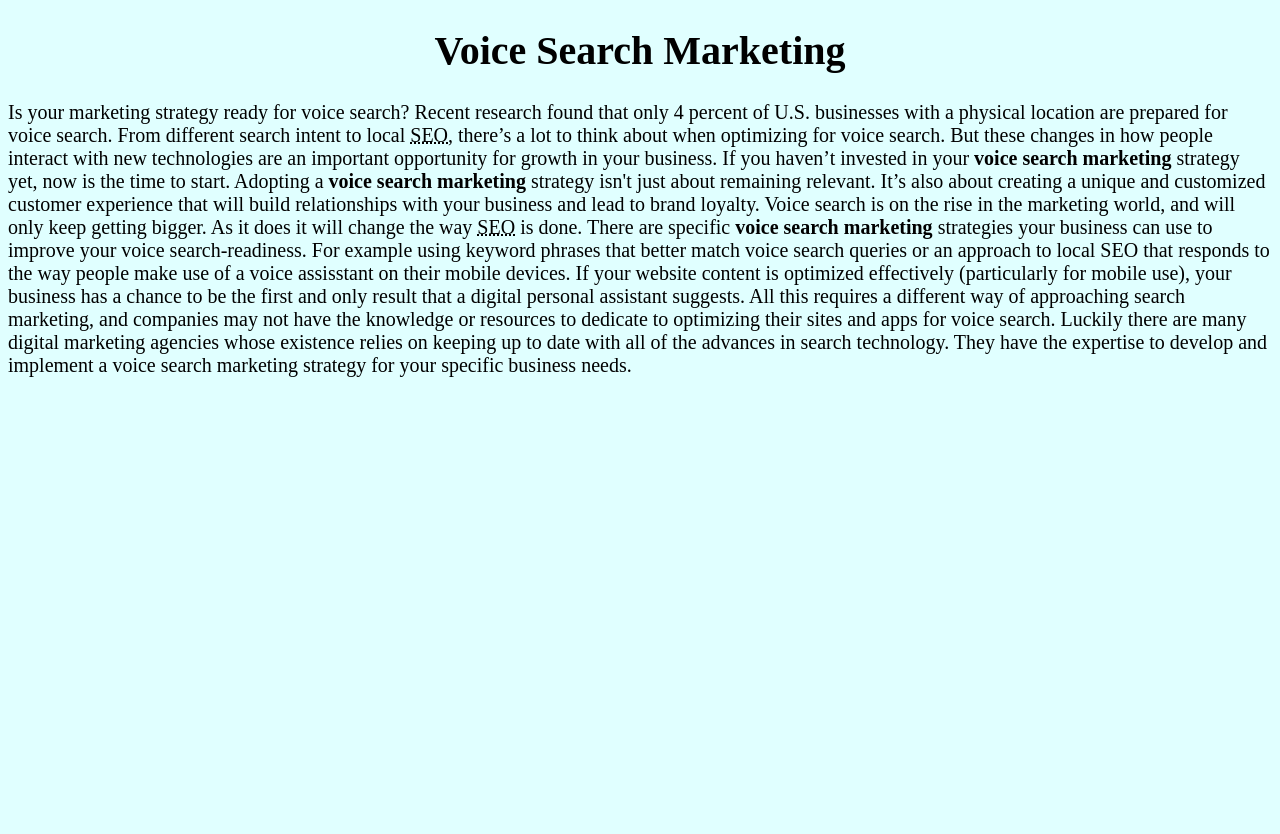
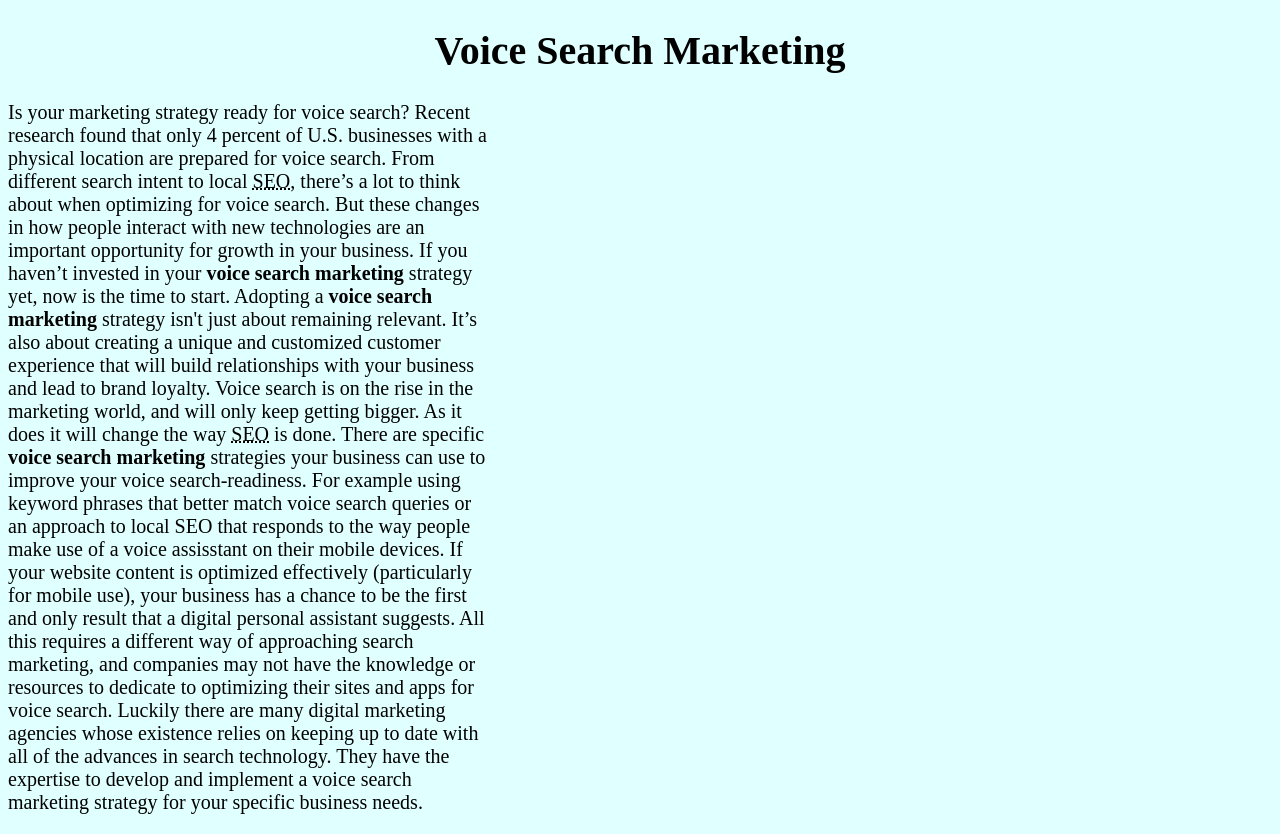
Before and after one commit to Blueboots/vsm, a plain HTML site: page index.html in a window 1280 px wide. Before the commit the page ends 800 px from the top, so only its background shows below. Drawn offline with Linux system fonts and the light colour scheme.

Commit message:
Update style.css

```diff
--- a/style.css
+++ b/style.css
@@ -8,7 +8,9 @@ h1 {
 }
 
 p {
-  columns: 24em 1;
+  column-count: 1;
+  column-width: 24rem;
+  max-width: 24rem
 }
 
 ul {
```
